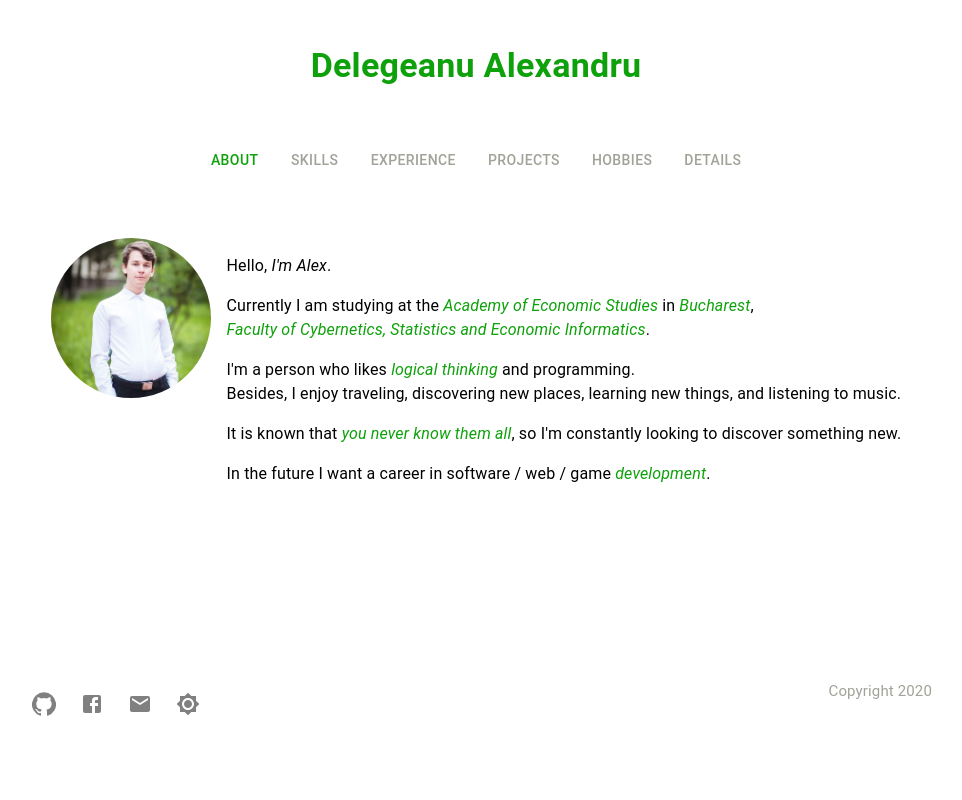
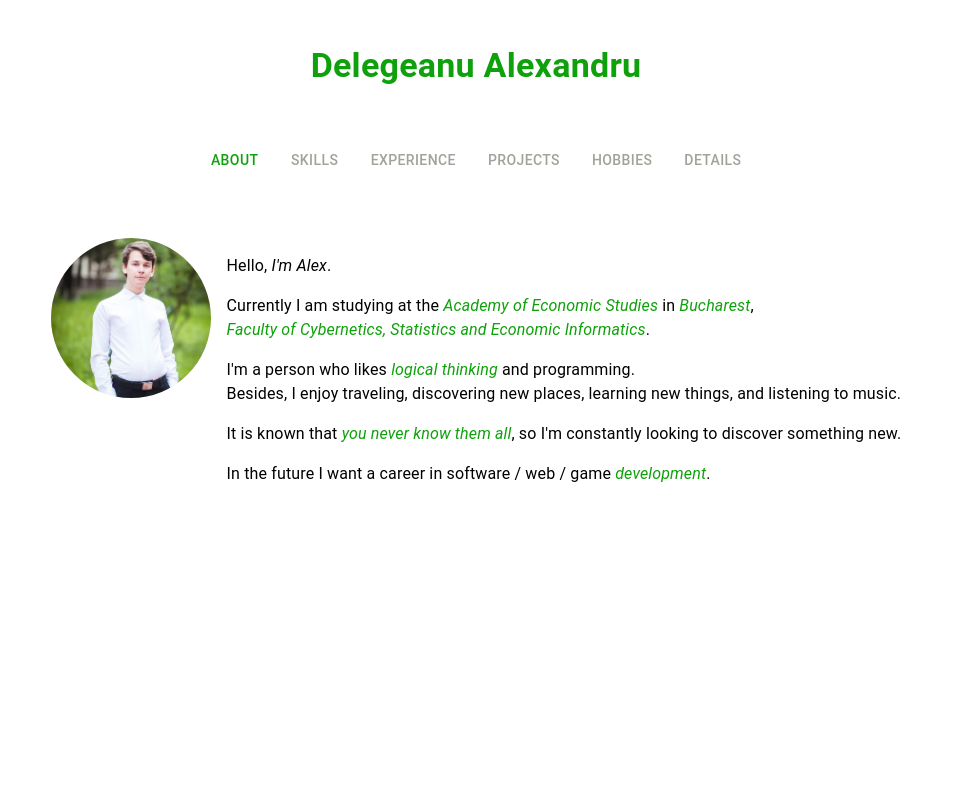
Before and after one commit to TheAncientOwl/personal-page, a React (Create React App) app: page / in a window 1280 px wide. Shown: the top 800 px of the page, without its empty margins (164-1126 px from the left). Built offline with nearby package versions, Linux system fonts and the light colour scheme.

Commit message:
fixed navbar color & sticky to top.

```diff
--- a/src/components/App.jsx
+++ b/src/components/App.jsx
@@ -54,15 +54,13 @@ export default function App() {
     <>
       <ThemeProvider theme={theme}>
         <CssBaseline />
-        <main>
+        <>
           <NavBar onClick={setContent} />
-
           <div id='back-to-top-anchor' />
-
           <Container fixed maxWidth='md'>
             <AppContent onThemeSwitch={() => setLightTheme(!lightTheme)}>{content}</AppContent>
           </Container>
-        </main>
+        </>
       </ThemeProvider>
     </>
   );
--- a/src/components/AppContent.jsx
+++ b/src/components/AppContent.jsx
@@ -8,7 +8,7 @@ const useStyles = makeStyles({
   root: {
     marginTop: '50px',
     textAlign: 'center',
-    minHeight: '50vh',
+    minHeight: '80vh',
   },
 });
 
--- a/src/components/NavBar.jsx
+++ b/src/components/NavBar.jsx
@@ -7,6 +7,9 @@ import NavBarNameTitle from './NavBarNameTitle';
 const useStyles = makeStyles({
   navbar: {
     position: 'sticky',
+    top: 0,
+    background: 'black',
+    zIndex: '999',
   },
 });
 
```
